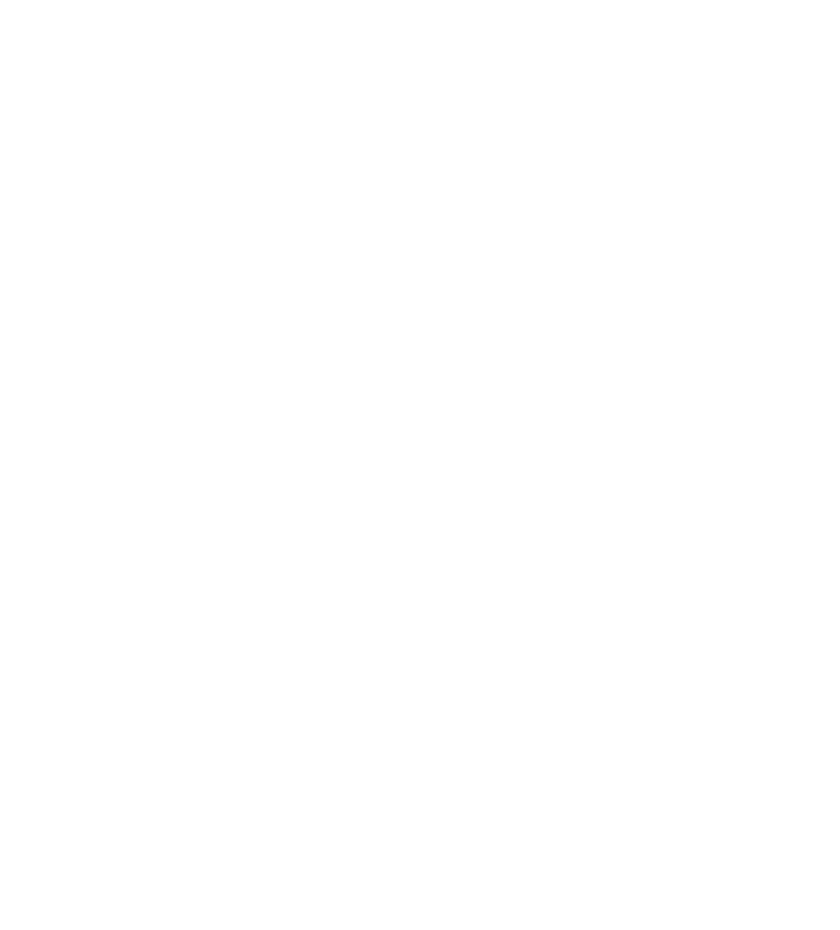
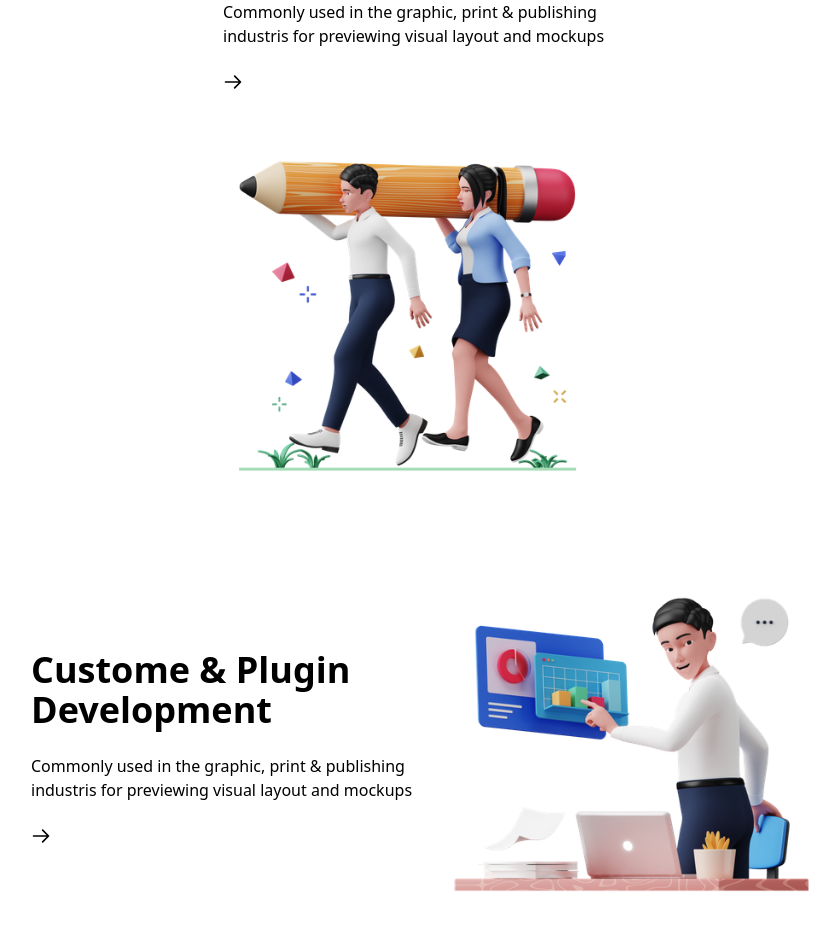
Before and after one commit to Darkace01/digital-agency, a Next.js app: page / in a window 1280 px wide. Shown: the part 780-1710 px from the top of the page, without its empty margins (233-1073 px from the left). Before the commit the page ends 800 px from the top, so only its background shows below. Built offline with nearby package versions, Linux system fonts and the light colour scheme.

Commit message:
Branding section using props

```diff
--- /dev/null
+++ b/components/Branding.tsx
@@ -0,0 +1,40 @@
+import Image from 'next/image';
+import { ArrowDownIcon, ArrowRightIcon } from '@heroicons/react/outline';
+
+interface Props {
+  title: string;
+  subtitle?: string;
+  image?: string;
+  reverse?: boolean;
+}
+function Branding({ title, subtitle, image, reverse }: Props) {
+  return (
+    <div
+      className={` flex flex-col md:${
+        reverse ? 'flex-row-reverse' : 'flex-row'
+      }  py-6 md:justify-center md:items-center`}
+    >
+      <div className='max-w-sm md:max-w-md mx-auto md:mx-0 md:items-center space-y-6 py-8 pl-10'>
+        <h1 className='font-bold text-4xl text-center md:text-left'>{title}</h1>
+        <p className='text-center md:text-left'>{subtitle}</p>
+        <div className='flex justify-center md:justify-start'>
+          <ArrowDownIcon className='h-5 w-5 md:hidden' />
+          <ArrowRightIcon className='h-5 w-5 hidden md:inline' />
+        </div>
+      </div>
+      <div className='flex justify-center md:max-w-lg'>
+        <div className='relative h-96 w-96'>
+          <Image
+            src={image}
+            alt='hero'
+            layout='fill'
+            objectFit='contain'
+            priority={true}
+          />
+        </div>
+      </div>
+    </div>
+  );
+}
+
+export default Branding;
--- a/pages/index.tsx
+++ b/pages/index.tsx
@@ -1,6 +1,7 @@
 import type { NextPage } from 'next';
 import Head from 'next/head';
 import Image from 'next/image';
+import Branding from '../components/Branding';
 import Companies from '../components/Companies';
 import Header from '../components/Header';
 import Hero from '../components/Hero';
@@ -20,6 +21,21 @@ const Home: NextPage = () => {
         <section className='bg-white'>
           <Companies />
         </section>
+        <section>
+          <Branding
+            title='Branding & Design system'
+            image='/asset/designer-team-working-on-creative-design.png'
+            reverse={true}
+            subtitle='Commonly used in the graphic, print & publishing industris for
+          previewing visual layout and mockups'
+          />
+          <Branding
+            title='Custome & Plugin Development'
+            image='/asset/businessman-analyzing-data.png'
+            reverse={false}
+            subtitle='Commonly used in the graphic, print & publishing industris for previewing visual layout and mockups'
+          />
+        </section>
       </main>
     </div>
   );
```
